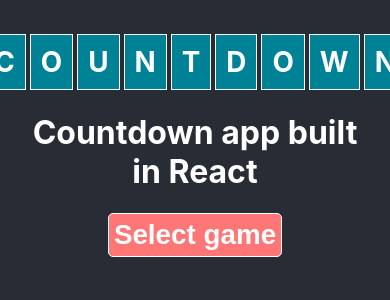
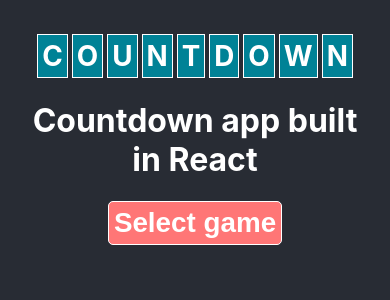
Before and after one commit to liamo94/countdown-v2, a React (Vite) app: page / in a window 390 px wide. Shown: the top 300 px of the page. Built offline with nearby package versions, Linux system fonts and the light colour scheme.

Commit message:
fix for mobile

```diff
--- a/src/components/Conundrum.tsx
+++ b/src/components/Conundrum.tsx
@@ -10,7 +10,6 @@
 import { random } from "../utils/random";
 import { BackButton } from "./BackButton";
 import { Input } from "./Input";
-import { Timer } from "./Timer";
 
 interface ConundrumWord {
   original: string;
@@ -72,10 +71,8 @@
               }
             />
             {attempted && <p>{found ? "Correct" : "Incorrect"}</p>}
-            {word.original}
           </>
         )}
-        <Timer />
       </Container>
     </>
   );
--- a/src/components/Countdown.tsx
+++ b/src/components/Countdown.tsx
@@ -40,6 +40,9 @@
     -ms-transform: scale(1.1);
     transform: scale(1.1);
   }
+  @media screen and (max-width: 400px) {
+    padding: 4px;
+  }
 `;
 
 const Container = styled.div`
@@ -47,4 +50,5 @@
   min-height: 100vh;
   padding: 32px;
   text-align: center;
+  position: relative;
 `;
--- a/src/components/LinkButton.tsx
+++ b/src/components/LinkButton.tsx
@@ -36,4 +36,9 @@
     cursor: default;
     background: grey;
   }
+
+  /* @media screen and (max-width: 400px) {
+    position: fixed;
+    top: 0%;
+  } */
 `;
--- a/src/components/NumberRound.tsx
+++ b/src/components/NumberRound.tsx
@@ -134,6 +134,7 @@
   display: flex;
   flex-direction: row;
   align-items: center;
+  margin-bottom: 8px;
   > * {
     margin: 8px;
   }
@@ -164,10 +165,18 @@
   padding: 8px;
   width: 800px;
   font-size: calc(20px + 2vmin);
-  border-radius: 22px;
+  border-radius: 16px;
   padding: 4px 16px;
   margin: 20px;
   border: none;
   box-shadow: 15px 15px 50px rgba(0, 0, 0, 0.5);
   border: 1px solid white;
+  @media screen and (max-width: 400px) {
+    width: 85%;
+    padding: 16px;
+    margin: 0%;
+    font-size: 18px;
+    padding: 4px 8px;
+    border-radius: 8px;
+  }
 `;
--- a/src/components/SelectGame.tsx
+++ b/src/components/SelectGame.tsx
@@ -27,7 +27,11 @@
   display: flex;
   flex-direction: column;
   text-align: center;
+  padding-top: 16px;
   > * {
     margin: 16px;
   }
+  @media screen and (max-width: 400px) {
+    padding-top: 32px;
+  }
 `;
```
